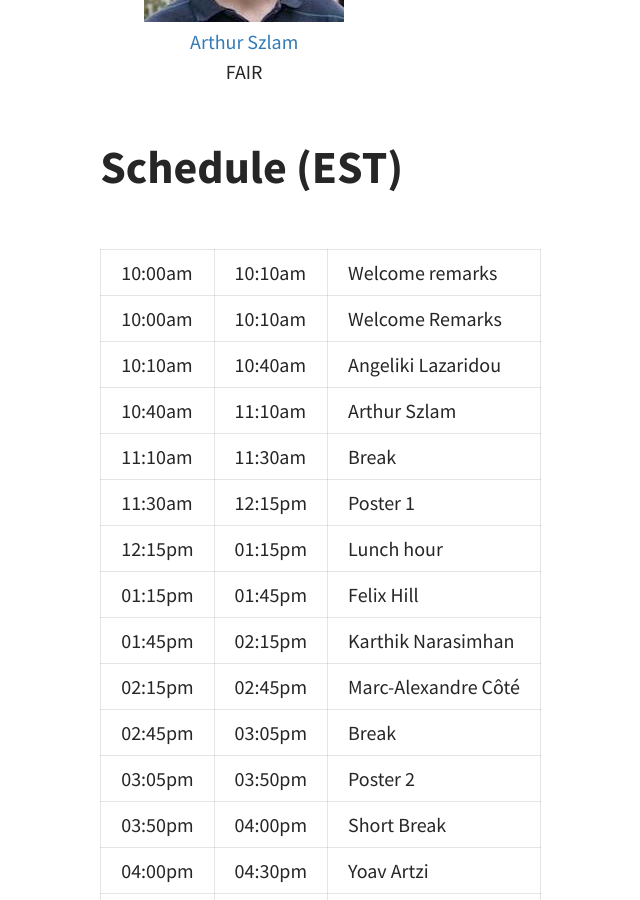
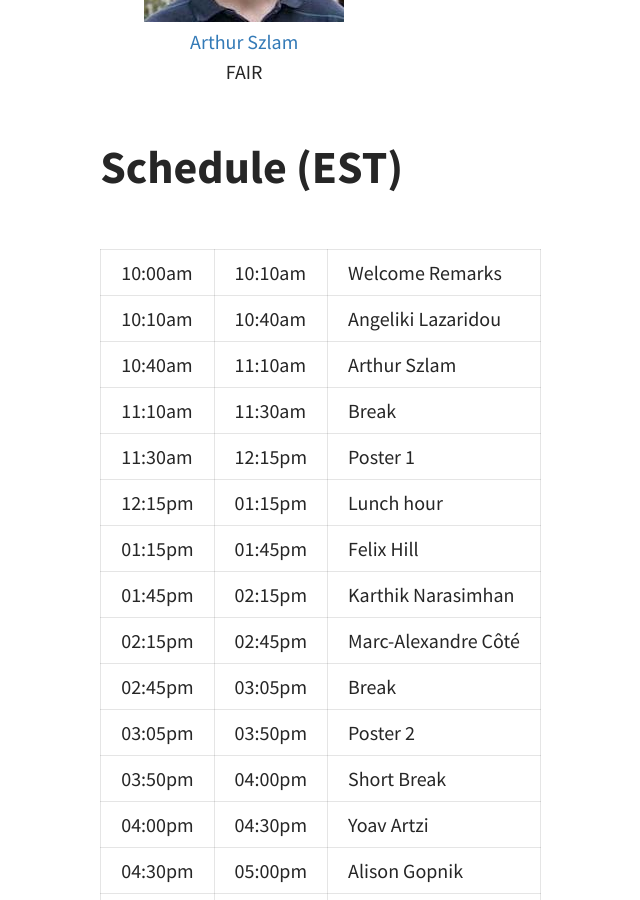
Before and after one commit to LaReL-WS/LaReL-WS.github.io, a Jekyll site: the page built from pages/programs.md, in a window 1280 px wide and 900 px high, scrolled down 1081 px. Shown: the whole window, without its empty margins (15-655 px from the left). Built offline with Jekyll 4.4.1, drawn with Linux system fonts in a browser that asks for light colours.

Commit message:
fix schedule

```diff
--- a/pages/programs.md
+++ b/pages/programs.md
@@ -32,7 +32,6 @@ permalink: /program/
 
 # Schedule (EST)
 
-| 10:00am | 10:10am | Welcome remarks |
 | 10:00am | 10:10am | Welcome Remarks |
 | 10:10am | 10:40am | Angeliki Lazaridou |
 | 10:40am | 11:10am | Arthur Szlam |
```
